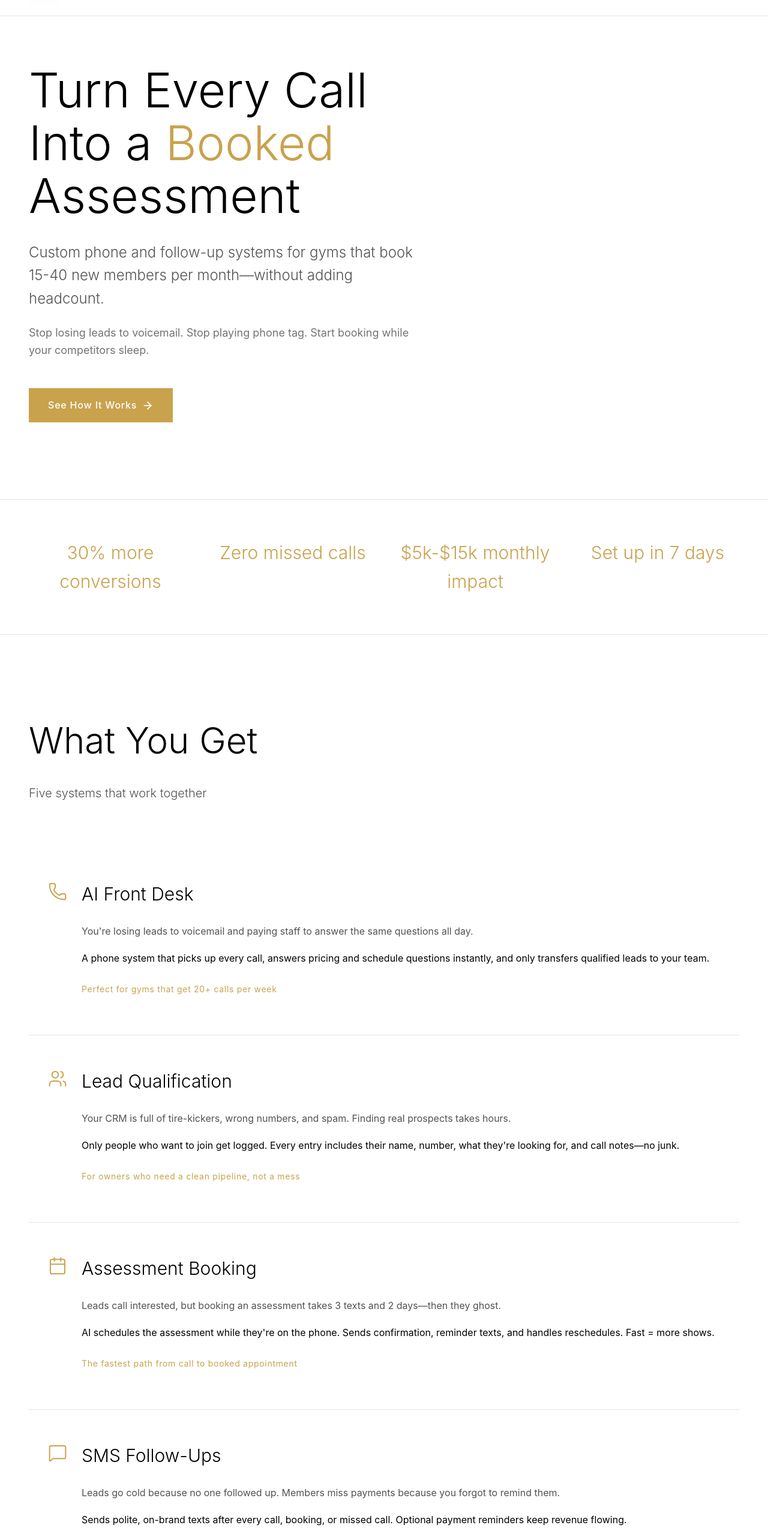
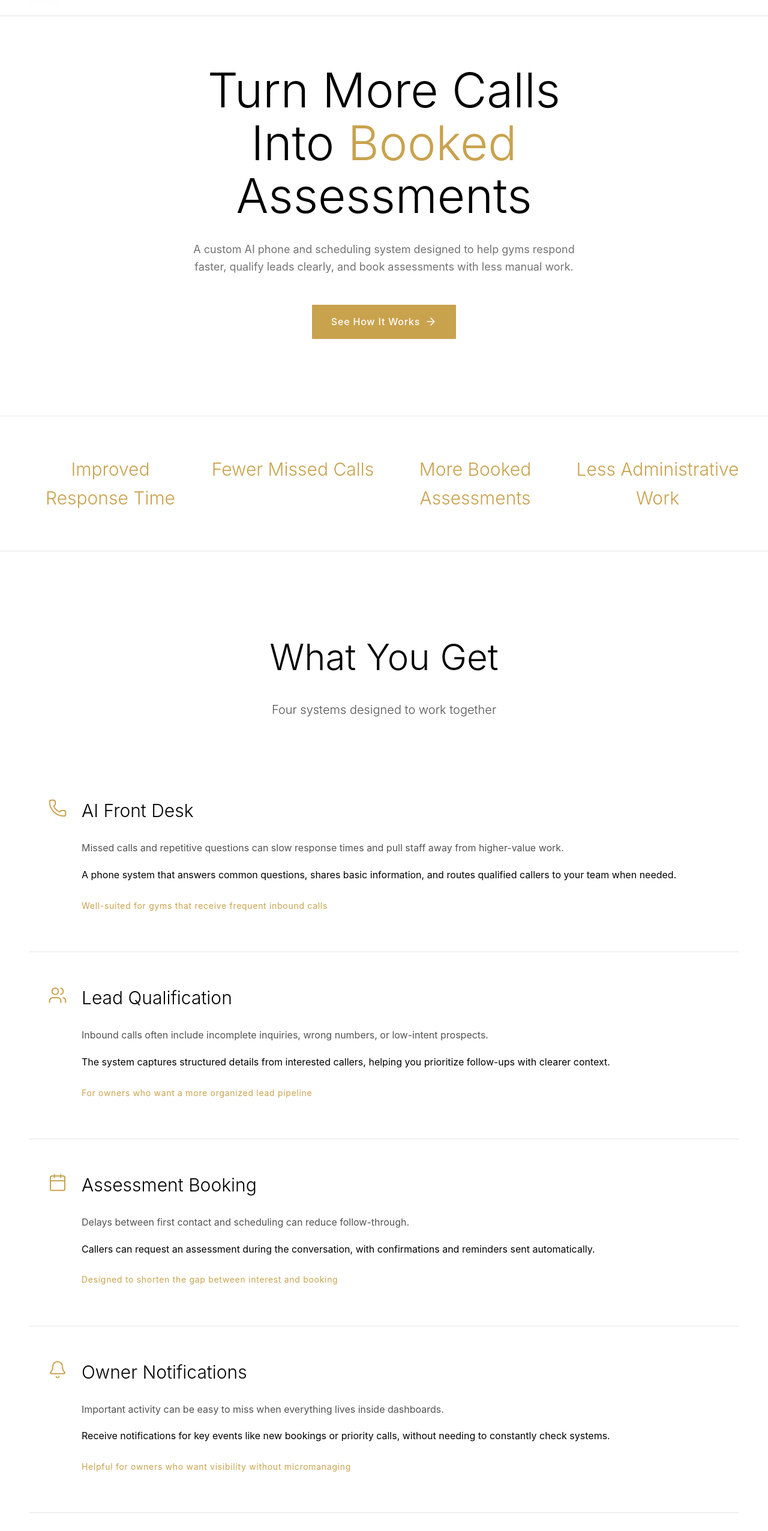
Before and after one commit to HerculesAutomation/website, a React (Create React App) app in the folder client/: page / in a window 1280 px wide. Shown: the part 54-2606 px from the top of the page at 60% size. Built offline with nearby package versions, Linux system fonts and the light colour scheme.

Commit message:
changed text

```diff
--- a/client/public/index.html
+++ b/client/public/index.html
@@ -2,7 +2,7 @@
 <html lang="en">
   <head>
     <meta charset="utf-8" />
-    <link rel="icon" href="%PUBLIC_URL%/favicon.ico" />
+    <link rel="icon" href="logo.png" />
     <meta name="viewport" content="width=device-width, initial-scale=1" />
     <meta name="theme-color" content="#000000" />
     <meta
@@ -24,7 +24,7 @@
       work correctly both with client-side routing and a non-root public URL.
       Learn how to configure a non-root public URL by running `npm run build`.
     -->
-    <title>React App</title>
+    <title>Hercules Automation</title>
   </head>
   <body>
     <noscript>You need to enable JavaScript to run this app.</noscript>
--- a/client/src/Components/automation_agency_site.tsx
+++ b/client/src/Components/automation_agency_site.tsx
@@ -1,6 +1,15 @@
 // App.jsx
-import React, { useState } from 'react';
-import { Phone, Calendar, MessageSquare, Bell, Users, ArrowRight, Menu, X, Check } from 'lucide-react';
+import React, { useState } from "react";
+import {
+  Phone,
+  Calendar,
+  Bell,
+  Users,
+  ArrowRight,
+  Menu,
+  X,
+  Check,
+} from "lucide-react";
 
 export default function App() {
   const [mobileMenuOpen, setMobileMenuOpen] = useState(false);
@@ -9,45 +18,46 @@ export default function App() {
     {
       icon: Phone,
       title: "AI Front Desk",
-      problem: "You're losing leads to voicemail and paying staff to answer the same questions all day.",
-      solution: "A phone system that picks up every call, answers pricing and schedule questions instantly, and only transfers qualified leads to your team.",
-      forWho: "Perfect for gyms that get 20+ calls per week"
+      problem:
+        "Missed calls and repetitive questions can slow response times and pull staff away from higher-value work.",
+      solution:
+        "A phone system that answers common questions, shares basic information, and routes qualified callers to your team when needed.",
+      forWho: "Well-suited for gyms that receive frequent inbound calls",
     },
     {
       icon: Users,
       title: "Lead Qualification",
-      problem: "Your CRM is full of tire-kickers, wrong numbers, and spam. Finding real prospects takes hours.",
-      solution: "Only people who want to join get logged. Every entry includes their name, number, what they're looking for, and call notes—no junk.",
-      forWho: "For owners who need a clean pipeline, not a mess"
+      problem:
+        "Inbound calls often include incomplete inquiries, wrong numbers, or low-intent prospects.",
+      solution:
+        "The system captures structured details from interested callers, helping you prioritize follow-ups with clearer context.",
+      forWho: "For owners who want a more organized lead pipeline",
     },
     {
       icon: Calendar,
       title: "Assessment Booking",
-      problem: "Leads call interested, but booking an assessment takes 3 texts and 2 days—then they ghost.",
-      solution: "AI schedules the assessment while they're on the phone. Sends confirmation, reminder texts, and handles reschedules. Fast = more shows.",
-      forWho: "The fastest path from call to booked appointment"
-    },
-    {
-      icon: MessageSquare,
-      title: "SMS Follow-Ups",
-      problem: "Leads go cold because no one followed up. Members miss payments because you forgot to remind them.",
-      solution: "Sends polite, on-brand texts after every call, booking, or missed call. Optional payment reminders keep revenue flowing.",
-      forWho: "For gyms that want leads nurtured automatically"
+      problem:
+        "Delays between first contact and scheduling can reduce follow-through.",
+      solution:
+        "Callers can request an assessment during the conversation, with confirmations and reminders sent automatically.",
+      forWho: "Designed to shorten the gap between interest and booking",
     },
     {
       icon: Bell,
       title: "Owner Notifications",
-      problem: "You find out about hot leads too late, or miss that the front desk system crashed.",
-      solution: "Get a text or Slack ping when someone books, when a high-intent lead calls, or if something breaks. No checking dashboards.",
-      forWho: "Stay informed without being glued to your phone"
-    }
+      problem:
+        "Important activity can be easy to miss when everything lives inside dashboards.",
+      solution:
+        "Receive notifications for key events like new bookings or priority calls, without needing to constantly check systems.",
+      forWho: "Helpful for owners who want visibility without micromanaging",
+    },
   ];
 
   const stats = [
-    "30% more conversions",
-    "Zero missed calls",
-    "$5k-$15k monthly impact",
-    "Set up in 7 days"
+    "Improved Response Time",
+    "Fewer Missed Calls",
+    "More Booked Assessments",
+    "Less Administrative Work",
   ];
 
   return (
@@ -62,7 +72,7 @@ export default function App() {
             <span className="company-name">HerculesAutomation</span>
           </div>
 
-          <div className={`nav-links ${mobileMenuOpen ? 'nav-links-open' : ''}`}>
+          <div className={`nav-links ${mobileMenuOpen ? "nav-links-open" : ""}`}>
             <a href="#features">Features</a>
             <a href="#comparison">Why Custom</a>
             <a href="#contact">Contact</a>
@@ -71,6 +81,7 @@ export default function App() {
           <button
             className="mobile-menu-btn"
             onClick={() => setMobileMenuOpen(!mobileMenuOpen)}
+            aria-label="Toggle menu"
           >
             {mobileMenuOpen ? <X size={24} /> : <Menu size={24} />}
           </button>
@@ -78,17 +89,23 @@ export default function App() {
       </nav>
 
       {/* Hero Section */}
-      <section className="hero">
+      <section className="hero" style={{
+    textAlign: "center",
+    display: "flex",
+    flexDirection: "column",
+    alignItems: "center",
+  }}>
         <h1>
-          Turn Every Call<br/>
-          Into a <span className="gold-text">Booked</span><br/>
-          Assessment
+          Turn More Calls
+          <br />
+          Into <span className="gold-text">Booked</span>
+          <br />
+          Assessments
         </h1>
-        <p className="subtitle">
-          Custom phone and follow-up systems for gyms that book 15-40 new members per month—without adding headcount.
-        </p>
         <p className="description">
-          Stop losing leads to voicemail. Stop playing phone tag. Start booking while your competitors sleep.
+          A custom AI phone and scheduling system designed to help gyms respond
+          faster, qualify leads clearly, and book assessments with less manual
+          work.
         </p>
         <a href="#contact" className="btn-primary">
           See How It Works <ArrowRight size={20} />
@@ -99,16 +116,26 @@ export default function App() {
       <section className="stats-bar">
         <div className="stats-container">
           {stats.map((stat, idx) => (
-            <div key={idx} className="stat">{stat}</div>
+            <div key={idx} className="stat">
+              {stat}
+            </div>
           ))}
         </div>
       </section>
 
       {/* Features Section */}
       <section id="features" className="features">
-        <h2>What You Get</h2>
-        <p className="section-subtitle">Five systems that work together</p>
-
+        <div  style={{
+          textAlign: "center",
+          display: "flex",
+          flexDirection: "column",
+          alignItems: "center",
+        }}>
+          <h2>What You Get</h2>
+          <p className="section-subtitle">
+            Four systems designed to work together
+          </p>
+        </div>
         <div className="feature-list">
           {features.map((feature, idx) => {
             const Icon = feature.icon;
@@ -132,37 +159,49 @@ export default function App() {
       {/* Comparison Section */}
       <section id="comparison" className="comparison">
         <div className="comparison-container">
-          <h2>Why Not Just Use<br/>Built-In AI Tools?</h2>
-          <p className="section-subtitle">
-            Your scheduling software might have "AI features." Here's why they don't book leads like a custom system does.
-          </p>
+          <div style={{
+            textAlign: "center",
+            display: "flex",
+            flexDirection: "column",
+            alignItems: "center",
+          }}>
+            <h2>
+              Why a Custom System
+              <br />
+              Instead of Built-In Tools?
+            </h2>
+            <p className="section-subtitle">
+              Many platforms offer basic automation. A custom system is designed
+              around how your gym actually handles calls, bookings, and follow-ups.
+            </p>
+          </div>
 
           <div className="comparison-grid">
             <div className="comparison-card built-in">
-              <h3>BUILT-IN AI</h3>
+              <h3>BUILT-IN TOOLS</h3>
               <ul>
                 <li>
                   <span className="x-mark">×</span>
-                  <span>Generic responses</span>
+                  <span>Standardized responses</span>
                 </li>
                 <li>
                   <span className="x-mark">×</span>
-                  <span>Logs everything (including junk)</span>
+                  <span>Limited lead filtering</span>
                 </li>
                 <li>
                   <span className="x-mark">×</span>
-                  <span>Redirects to web forms</span>
+                  <span>Often redirects to forms</span>
                 </li>
                 <li>
                   <span className="x-mark">×</span>
-                  <span>No follow-ups</span>
+                  <span>Minimal follow-up logic</span>
                 </li>
                 <li>
                   <span className="x-mark">×</span>
-                  <span>Locked to one platform</span>
+                  <span>Tied to one platform</span>
                 </li>
               </ul>
-              <p className="impact">Impact: Saves time</p>
+              <p className="impact">Best for: Basic automation</p>
             </div>
 
             <div className="comparison-card custom">
@@ -170,32 +209,35 @@ export default function App() {
               <ul>
                 <li>
                   <Check size={20} className="check-mark" />
-                  <span>Answers your exact pricing & packages</span>
+                  <span>Configured to your pricing and services</span>
                 </li>
                 <li>
                   <Check size={20} className="check-mark" />
-                  <span>Only logs qualified leads</span>
+                  <span>Captures structured lead information</span>
                 </li>
                 <li>
                   <Check size={20} className="check-mark" />
-                  <span>Books during the call</span>
+                  <span>Supports booking during the call</span>
                 </li>
                 <li>
                   <Check size={20} className="check-mark" />
-                  <span>Automatic nurture in your voice</span>
+                  <span>Automated follow-ups in your brand voice</span>
                 </li>
                 <li>
                   <Check size={20} className="check-mark" />
-                  <span>Works with any tools you use</span>
+                  <span>Integrates with existing tools</span>
                 </li>
               </ul>
-              <p className="impact">Impact: +$5k-$15k/month</p>
+              <p className="impact">Best for: Booking-focused workflows</p>
             </div>
           </div>
 
           <div className="quote-block">
             <p>
-              Built-in tools save companies support costs. Custom systems book your appointments and close your leads. One answers calls. The other converts them. That's why gyms see 20-30% more bookings in month one.
+              Built-in tools are designed to reduce manual work. Custom systems
+              are designed around your specific booking process. For many gyms,
+              this results in faster responses, clearer lead handling, and more
+              consistent booking over time.
             </p>
           </div>
         </div>
@@ -204,9 +246,14 @@ export default function App() {
       {/* CTA Section */}
       <section id="contact" className="cta">
         <div className="cta-container">
-          <h2>Ready to Stop<br/>Losing Leads?</h2>
+          <h2>
+            Interested in a More
+            <br />
+            Efficient Call System?
+          </h2>
           <p>
-            Book a 20-minute call. We'll walk you through exactly how this works for a gym your size.
+            Schedule a short call to see how a custom phone and booking system
+            could fit into your gym’s current workflow.
           </p>
           <div className="cta-buttons">
             <a href="mailto:hello@herculesautomation.com" className="btn-primary">
@@ -228,8 +275,10 @@ export default function App() {
             </div>
             <span className="company-name">HerculesAutomation</span>
           </div>
-          <p>Custom Phone & Follow-Up Systems for Gyms</p>
-          <p className="copyright">© 2026 HerculesAutomation. All rights reserved.</p>
+          <p>Custom Phone and Scheduling Systems Built for Gyms</p>
+          <p className="copyright">
+            © 2026 HerculesAutomation. All rights reserved.
+          </p>
         </div>
       </footer>
     </div>
```
